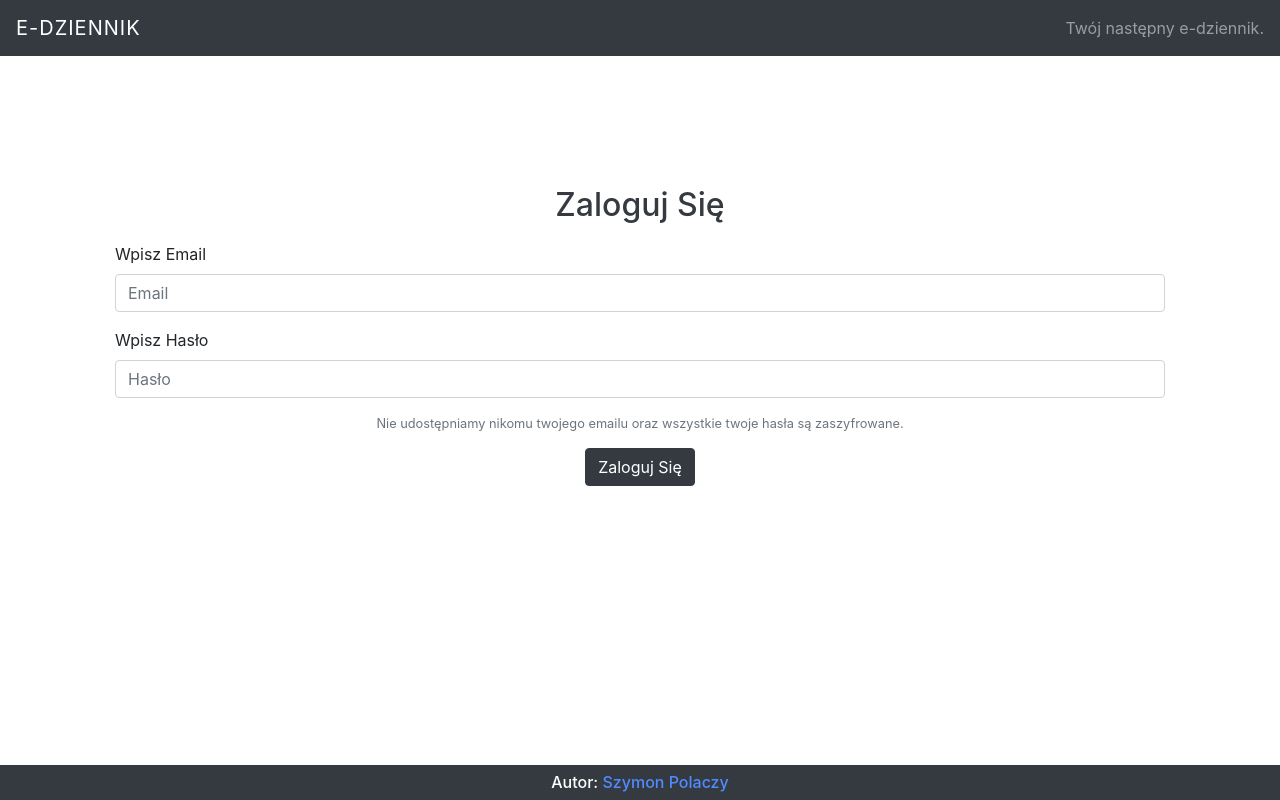
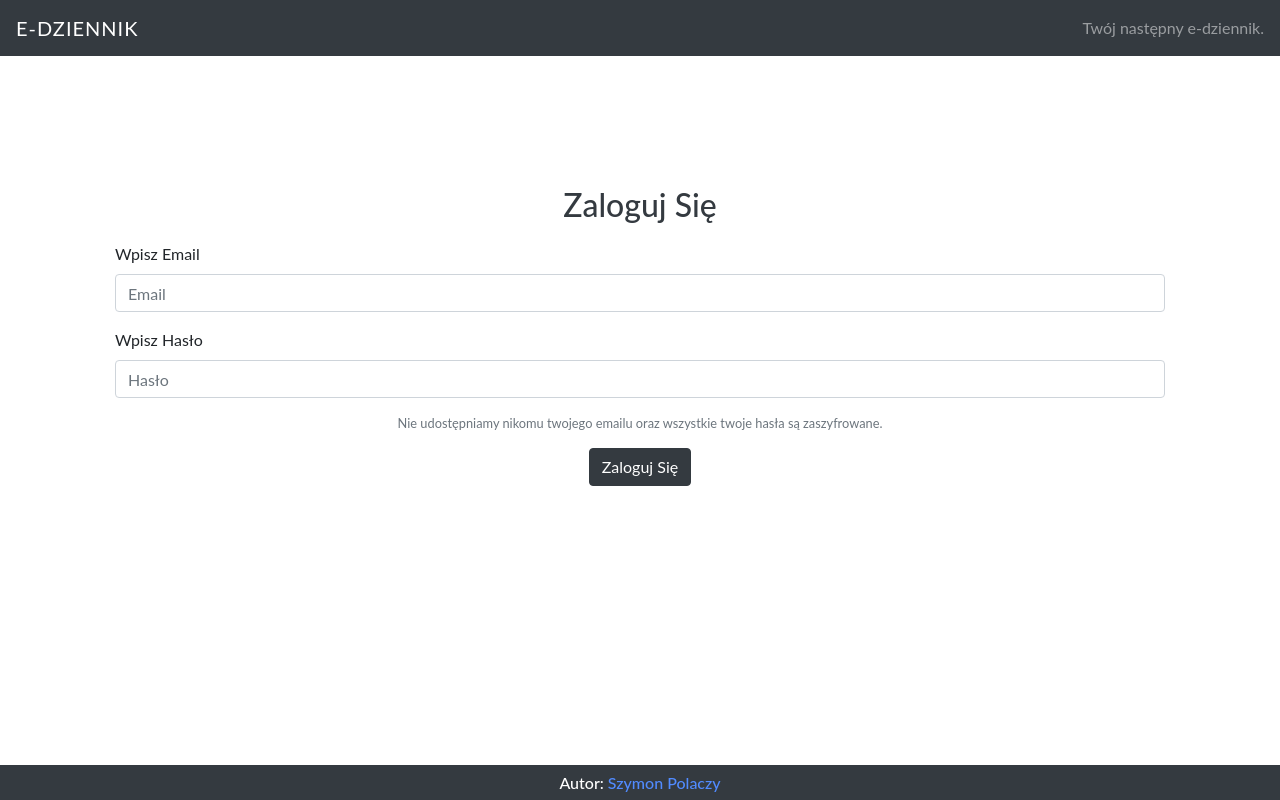
Before and after one commit to szymon-polaczy/e-dziennik, a PHP site: the page made by APLIKACJA INTERNETOWA/php/osoby/wszyscy/index.php in a window 1280 px wide. Run offline with PHP 8.4, Linux system fonts and the light colour scheme.

Commit message:
Rozwinięcie styli css body

```diff
--- a/APLIKACJA INTERNETOWA/css/style.css
+++ b/APLIKACJA INTERNETOWA/css/style.css
@@ -123,10 +123,22 @@ h3 {
 }
 
 
-/*----------NEW CSS NO BOOTSTRAP----------*/
+/*------------------------------NEW CSS NO BOOTSTRAP------------------------------*/
+
+@import url('https://fonts.googleapis.com/css?family=Lato');
+
+/*------------------------BODY START*/
+
+body {
+	margin: 0;
+	padding: 0;
+	font-family: 'Lato', sans-serif;
+}
+
+/*------------------------BODY END*/
 
 
-/*------------------------FOOTER START*/
+/*------------------------MAIN FOOTER START*/
 .main-footer {
 	position: fixed;
 	width: 100%;
@@ -148,4 +160,4 @@ h3 {
 .main-footer h6 a:hover {
 	color: #73adff;
 }
-/*--------------------------FOOTER END*/
+/*--------------------------MAIN FOOTER END*/
```
